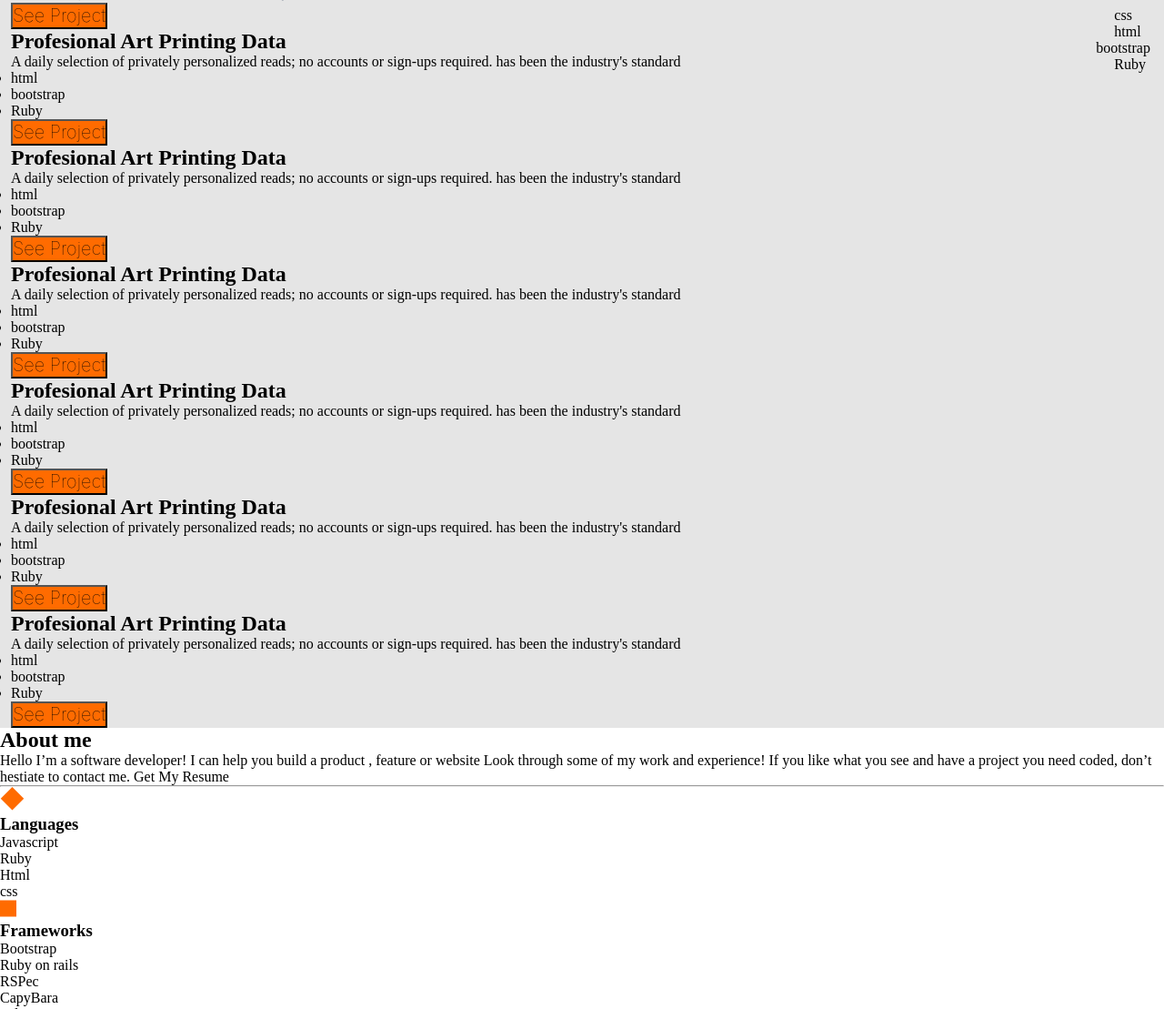
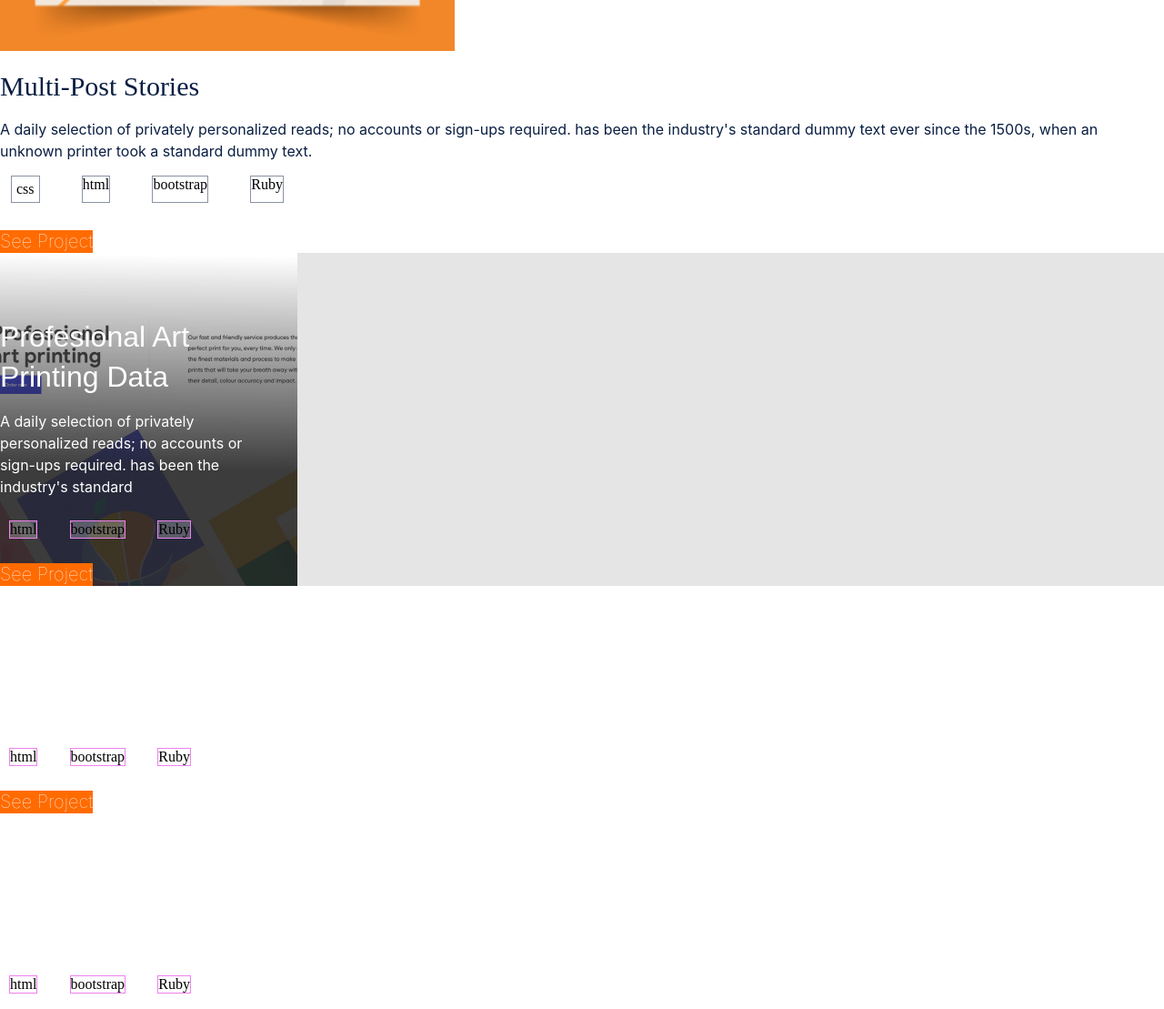
Before and after one commit to Ashuaks/Portfolio2, a website: page index.html in a window 1280 px wide. Shown: the part 1168-2277 px from the top of the page at 91% size. Drawn offline with Linux system fonts and the light colour scheme.

Commit message:
add new changes in html and css

```diff
--- a/index.html
+++ b/index.html
@@ -46,74 +46,74 @@
             <ul class="recent_works_list">
                 <li class="list_c">css</li>
                 <li class="list_h">html</li>
-                <li class="List_b">bootstrap</li>
+                <li class="list_b">bootstrap</li>
                 <li class="list_r">Ruby</li>
             </ul>
             <button type="button" class="button">See Project</button>
 
+            <div class="prof_arts">
+                <h3 class="heading">Profesional Art  <br> Printing Data</h3>
+                <p class="para">A daily selection of privately<br>personalized reads; no accounts or <br> sign-ups required. has
+                    been the<br> industry's standard</p>
+                <ul class="languages">
+                    <li class="lang_ht">html</li>
+                    <li class="lang_bo">bootstrap</li>
+                    <li class="lang_ru">Ruby</li>
+                </ul>
+                <button type="button" class="button project-button">See Project</button>
+            </div>
             <div class="prof_art">
-                <h2 class="heading">Profesional Art Printing Data</h2>
+                <h3 class="heading">Profesional Art Printing Data</h3>
                 <p class="para">A daily selection of privately personalized reads; no accounts or sign-ups required. has
                     been the industry's standard</p>
-                <ul>
-                    <li>html</li>
-                    <li>bootstrap</li>
-                    <li>Ruby</li>
+                <ul class="languages">
+                    <li class="lang_ht">html</li>
+                    <li class="lang_bo">bootstrap</li>
+                    <li class="lang_ru">Ruby</li>
                 </ul>
                 <button type="button" class="button">See Project</button>
             </div>
             <div class="prof_art">
-                <h2 class="heading">Profesional Art Printing Data</h2>
+                <h3 class="heading">Profesional Art Printing Data</h3>
                 <p class="para">A daily selection of privately personalized reads; no accounts or sign-ups required. has
                     been the industry's standard</p>
-                <ul>
-                    <li>html</li>
-                    <li>bootstrap</li>
-                    <li>Ruby</li>
-                </ul>
-                <button type="button" class=" button">See Project</button>
-            </div>
-            <div class="prof_art">
-                <h2 class="heading">Profesional Art Printing Data</h2>
-                <p class="para">A daily selection of privately personalized reads; no accounts or sign-ups required. has
-                    been the industry's standard</p>
-                <ul>
-                    <li>html</li>
-                    <li>bootstrap</li>
-                    <li>Ruby</li>
-                </ul>
-                <button type="button" class=" button">See Project</button>
-            </div>
-            <div class="prof_art">
-                <h2 class="heading">Profesional Art Printing Data</h2>
-                <p class="para">A daily selection of privately personalized reads; no accounts or sign-ups required. has
-                    been the industry's standard</p>
-                <ul>
-                    <li>html</li>
-                    <li>bootstrap</li>
-                    <li>Ruby</li>
-                </ul>
-                <button type="button" class=" button">See Project</button>
-            </div>
-            <div class="prof_art">
-                <h2 class="heading">Profesional Art Printing Data</h2>
-                <p class="para">A daily selection of privately personalized reads; no accounts or sign-ups required. has
-                    been the industry's standard</p>
-                <ul>
-                    <li>html</li>
-                    <li>bootstrap</li>
-                    <li>Ruby</li>
+                <ul class="languages">
+                    <li class="lang_ht">html</li>
+                    <li class="lang_bo">bootstrap</li>
+                    <li class="lang_ru">Ruby</li>
                 </ul>
                 <button type="button" class="button">See Project</button>
             </div>
             <div class="prof_art">
-                <h2 class="heading">Profesional Art Printing Data</h2>
+                <h3 class="heading">Profesional Art Printing Data</h3>
                 <p class="para">A daily selection of privately personalized reads; no accounts or sign-ups required. has
                     been the industry's standard</p>
-                <ul>
-                    <li>html</li>
-                    <li>bootstrap</li>
-                    <li>Ruby</li>
+                <ul class="languages">
+                    <li class="lang_ht">html</li>
+                    <li class="lang_bo">bootstrap</li>
+                    <li class="lang_ru">Ruby</li>
+                </ul>
+                <button type="button" class="button">See Project</button>
+            </div>
+            <div class="prof_art">
+                <h3 class="heading">Profesional Art Printing Data</h3>
+                <p class="para">A daily selection of privately personalized reads; no accounts or sign-ups required. has
+                    been the industry's standard</p>
+                <ul class="languages">
+                    <li class="lang_ht">html</li>
+                    <li class="lang_bo">bootstrap</li>
+                    <li class="lang_ru">Ruby</li>
+                </ul>
+                <button type="button" class="button">See Project</button>
+            </div>
+            <div class="prof_art">
+                <h3 class="heading">Profesional Art Printing Data</h3>
+                <p class="para">A daily selection of privately personalized reads; no accounts or sign-ups required. has
+                    been the industry's standard</p>
+                <ul class="Languages">
+                    <li class="lang_ht">html</li>
+                    <li class="lang_bo">bootstrap</li>
+                    <li class="lang_ru">Ruby</li>
                 </ul>
                 <button type="button" class="button">See Project</button>
             </div>
--- a/style.css
+++ b/style.css
@@ -80,10 +80,9 @@
   margin-bottom: 80px;
 }
 .recent_works {
-  background-color: #e5e5e5;
-  padding-left: 12px;
+  background-color: #ffffff;
+  padding-left: 12px 12px;
 }
-
 .works_mrks {
   font-family: 'Crete Round', sans-serif;
   font-style: normal;
@@ -92,12 +91,15 @@
   color: #1C1A19;
   display: flex;
   padding-top: 100px;
+  border-image-width: 500px;
+}
 
+hr {
+  margin-top: 50px;
 }
 
 .recent_back_image {
-  width: 327px;
-  height: 237px;
+  width: 500px;
   padding-top: 100px;
 }
 
@@ -119,43 +121,306 @@
   font-size: 16px;
   line-height: 24px;
   color: #091E42;
+  margin-bottom: 5px;
 }
 
 .recent_works_list {
+  display: flex;
   list-style-type: none;
-  padding-top: 5px;
-  float: inline-end;
+  width: 300px;
+  justify-content: space-between;
+  margin: 15px 12px;
+
+
 }
 
 .list_c {
-  padding-left: 20px;
-  padding-right: 20px;
+  border: 1px solid #8993a4;
+  padding: 5px;
+
 }
 
 .list_h {
-  padding-left: 20px;
-  padding-right: 20px;
+  border: 1px solid #8993a4;
 }
 
 .list_b {
-  padding-left: 20px;
-  padding-right: 20px;
+  border: 1px solid #8993a4;;
 }
+
 .list_r {
-  box-sizing: border-box;
-  padding-left: 20px;
-  padding-right: 20px;
+  border: 1px solid #8993a4;
 }
 
 .button {
-  background-image:  url("images/Rectangle\ 56\ \(1\).png");
   background-color: #ff6b00;
   background-repeat: no-repeat;
   background: size 50px;
-  text-decoration-color: #acb7c3;
-  font-family: 'Inter';
+  color: #ffffff;
+  font-family: 'Inter', sans-serif;
   font-style: normal;
   font-weight: 80;
   font-size: 20px;
   line-height: 25px;
+  border: none;
+  margin-top: 15px;
 }
+
+.prof_arts {
+  background-image: url("images/Img\ Placeholder\ \(1\).png");
+  background-repeat: no-repeat;
+  background-color:#e5e5e5;
+}
+
+.heading {
+  font-family:'Crete Round', sans-serif;
+  font-style: normal;
+  font-weight: 500;
+  font-size: 32px;
+  line-height: 44px;
+  color: #ffffff;
+  padding-top: 70px;
+  padding-bottom: 15px;
+}
+
+.para {
+  font-family: 'Inter', sans-serif;
+  font-style: normal;
+  font-weight: 400;
+  font-size: 16px;
+  line-height: 24px;
+  color: #ffffff;
+  padding-bottom: 15px;
+}
+
+.languages {
+  display: flex;
+  list-style-type: none;
+  justify-content: space-between;
+  width: 200px;
+  padding: 10px 12px 12px 10px;
+}
+
+.lang_ht {
+  border: 1px solid violet;
+  background: rgba(255, 255, 255, 0.24);
+}
+
+
+.lang_bo {
+  border: 1px solid violet;
+  background: rgba(255, 255, 255, 0.24);
+}
+
+.lang_ru {
+  border: 1px solid violet;
+  background: rgba(255, 255, 255, 0.24);
+}
+
+.button {
+  background-color: #ff6b00;
+  background-repeat: no-repeat;
+  background: size 50px;
+  color: #ffffff;
+  font-family: 'Inter', sans-serif;
+  font-style: normal;
+  font-weight: 80;
+  font-size: 20px;
+  line-height: 25px;
+  border: none;
+  margin-top: 15px;
+  width: 700;
+}
+.prof_arts {
+  background-image: url("images/Img\ Placeholder\ \(1\).png");
+  background-repeat: no-repeat;
+  background-color:#e5e5e5;
+}
+
+.heading {
+  font-family:'Crete Round', sans-serif;
+  font-style: normal;
+  font-weight: 500;
+  font-size: 32px;
+  line-height: 44px;
+  color: #ffffff;
+  padding-top: 70px;
+  padding-bottom: 15px;
+}
+
+.para {
+  font-family: 'Inter', sans-serif;
+  font-style: normal;
+  font-weight: 400;
+  font-size: 16px;
+  line-height: 24px;
+  color: #ffffff;
+  padding-bottom: 15px;
+}
+
+.languages {
+  display: flex;
+  list-style-type: none;
+  justify-content: space-between;
+  width: 200px;
+  padding: 10px 12px 12px 10px;
+}
+
+.lang_ht {
+  border: 1px solid violet;
+  background: rgba(255, 255, 255, 0.24);
+}
+
+
+.lang_bo {
+  border: 1px solid violet;
+  background: rgba(255, 255, 255, 0.24);
+}
+
+.lang_ru {
+  border: 1px solid violet;
+  background: rgba(255, 255, 255, 0.24);
+}
+
+.button {
+  background-color: #ff6b00;
+  background-repeat: no-repeat;
+  background: size 50px;
+  color: #ffffff;
+  font-family: 'Inter', sans-serif;
+  font-style: normal;
+  font-weight: 80;
+  font-size: 20px;
+  line-height: 25px;
+  border: none;
+  margin-top: 15px;
+  width: 700;
+}
+.prof_arts {
+  background-image: url("images/Img\ Placeholder\ \(1\).png");
+  background-repeat: no-repeat;
+  background-color:#e5e5e5;
+}
+
+.heading {
+  font-family:'Crete Round', sans-serif;
+  font-style: normal;
+  font-weight: 500;
+  font-size: 32px;
+  line-height: 44px;
+  color: #ffffff;
+  padding-top: 70px;
+  padding-bottom: 15px;
+}
+
+.para {
+  font-family: 'Inter', sans-serif;
+  font-style: normal;
+  font-weight: 400;
+  font-size: 16px;
+  line-height: 24px;
+  color: #ffffff;
+  padding-bottom: 15px;
+}
+
+.languages {
+  display: flex;
+  list-style-type: none;
+  justify-content: space-between;
+  width: 200px;
+  padding: 10px 12px 12px 10px;
+}
+
+.lang_ht {
+  border: 1px solid violet;
+  background: rgba(255, 255, 255, 0.24);
+}
+
+.lang_bo {
+  border: 1px solid violet;
+  background: rgba(255, 255, 255, 0.24);
+}
+
+.lang_ru {
+  border: 1px solid violet;
+  background: rgba(255, 255, 255, 0.24);
+}
+
+.button {
+  background-color: #ff6b00;
+  background-repeat: no-repeat;
+  background: size 50px;
+  color: #ffffff;
+  font-family: 'Inter', sans-serif;
+  font-style: normal;
+  font-weight: 80;
+  font-size: 20px;
+  line-height: 25px;
+  border: none;
+  margin-top: 15px;
+  width: 700;
+}
+.prof_arts {
+  background-image: url("images/Img\ Placeholder\ \(1\).png");
+  background-repeat: no-repeat;
+  background-color:#e5e5e5;
+}
+.heading {
+  font-family:'Crete Round', sans-serif;
+  font-style: normal;
+  font-weight: 500;
+  font-size: 32px;
+  line-height: 44px;
+  color: #ffffff;
+  padding-top: 70px;
+  padding-bottom: 15px;
+}
+
+.para {
+  font-family: 'Inter', sans-serif;
+  font-style: normal;
+  font-weight: 400;
+  font-size: 16px;
+  line-height: 24px;
+  color: #ffffff;
+  padding-bottom: 15px;
+}
+
+.languages {
+  display: flex;
+  list-style-type: none;
+  justify-content: space-between;
+  width: 200px;
+  padding: 10px 12px 12px 10px;
+}
+
+.lang_ht {
+  border: 1px solid violet;
+  background: rgba(255, 255, 255, 0.24);
+}
+
+
+.lang_bo {
+  border: 1px solid violet;
+  background: rgba(255, 255, 255, 0.24);
+}
+
+.lang_ru {
+  border: 1px solid violet;
+  background: rgba(255, 255, 255, 0.24);
+}
+
+.button {
+  background-color: #ff6b00;
+  background-repeat: no-repeat;
+  background: size 50px;
+  color: #ffffff;
+  font-family: 'Inter', sans-serif;
+  font-style: normal;
+  font-weight: 80;
+  font-size: 20px;
+  line-height: 25px;
+  border: none;
+  margin-top: 15px;
+  width: 700;
+}
```
